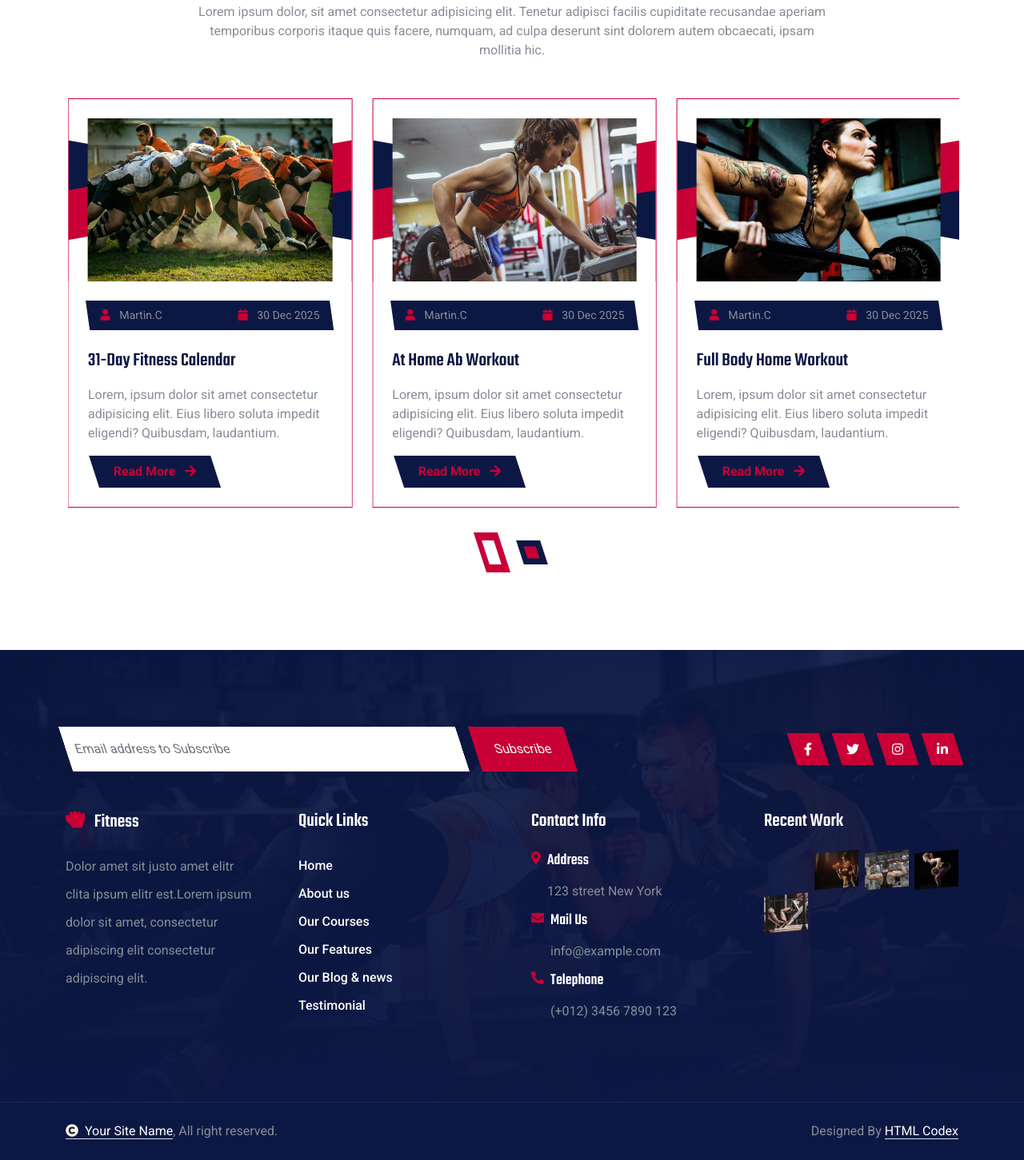
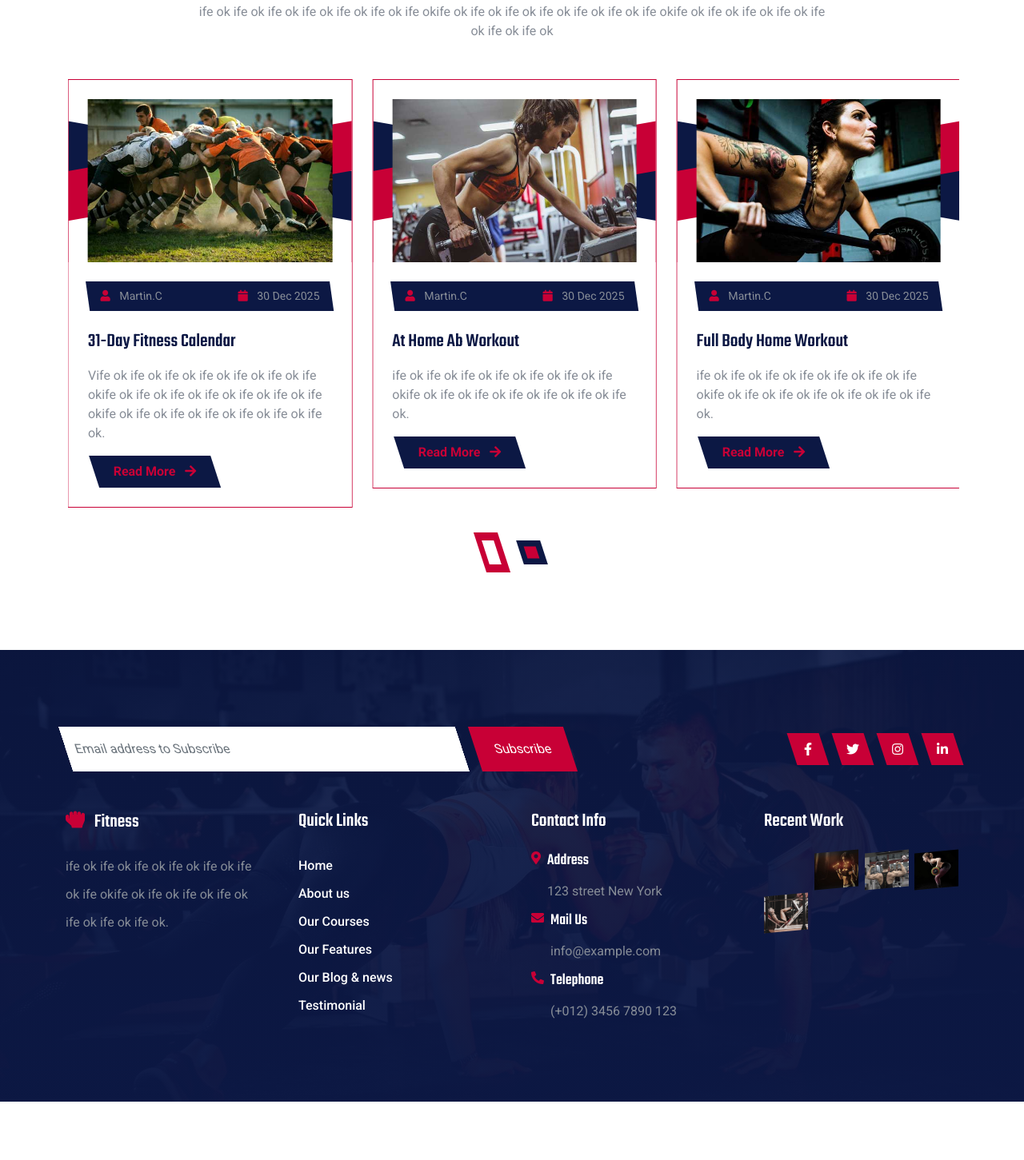
Before and after one commit to Ifenusi/fitness-website, a plain HTML site: page blog.html in a window 1280 px wide. Shown: the part 677-2128 px from the top of the page at 80% size. After the commit the page ends 2055 px from the top, so only its background shows below. Drawn offline with nearby package versions, Linux system fonts and the light colour scheme.

Commit message:
Update blog.html

```diff
--- a/blog.html
+++ b/blog.html
@@ -157,8 +157,7 @@
                 <div class="text-center mx-auto pb-5 wow fadeInUp" data-wow-delay="0.2s" style="max-width: 800px;">
                     <h4 class="text-primary">  Our Blogs</h4>
                     <h1 class="display-4 mb-4">Check out our latest stories</h1>
-                    <p class="mb-0">Lorem ipsum dolor, sit amet consectetur adipisicing elit. Tenetur adipisci facilis cupiditate recusandae aperiam temporibus corporis itaque quis facere, numquam, ad culpa deserunt sint dolorem autem obcaecati, ipsam mollitia hic.
-                    </p>
+                    <p class="mb-0">ife ok ife ok ife ok ife ok ife ok ife ok ife okife ok ife ok ife ok ife ok ife ok ife ok ife okife ok ife ok ife ok ife ok ife ok ife ok ife ok
                 </div>
                 <div class="blog-carousel owl-carousel">
                     <div class="blog-item wow fadeInUp" data-wow-delay="0.2s">
@@ -173,7 +172,7 @@
                                 <div class="small"><span class="fa fa-calendar text-primary me-2"></span> 30 Dec 2025</div>
                             </div>
                             <a href="#" class="h4 d-inline-block mb-3">Full Body Home Workout</a>
-                            <p class="mb-3">Lorem, ipsum dolor sit amet consectetur adipisicing elit. Eius libero soluta impedit eligendi? Quibusdam, laudantium.</p>
+                            <p class="mb-3">ife ok ife ok ife ok ife ok ife ok ife ok ife okife ok ife ok ife ok ife ok ife ok ife ok ife okife ok ife ok ife ok ife ok ife ok ife ok ife.</p>
                             <a href="#" class="btn btn-dark py-2 px-4 ms-2"> <span class="me-2">Read More</span>  <i class="fa fa-arrow-right"></i></a>
                         </div>
                     </div>
@@ -189,7 +188,7 @@
                                 <div class="small"><span class="fa fa-calendar text-primary me-2"></span> 30 Dec 2025</div>
                             </div>
                             <a href="#" class="h4 d-inline-block mb-3">31-Day Fitness Calendar</a>
-                            <p class="mb-3">Lorem, ipsum dolor sit amet consectetur adipisicing elit. Eius libero soluta impedit eligendi? Quibusdam, laudantium.</p>
+                            <p class="mb-3">Vife ok ife ok ife ok ife ok ife ok ife ok ife okife ok ife ok ife ok ife ok ife ok ife ok ife okife ok ife ok ife ok ife ok ife ok ife ok ife ok.</p>
                             <a href="#" class="btn btn-dark py-2 px-4 ms-2"> <span class="me-2">Read More</span>  <i class="fa fa-arrow-right"></i></a>
                         </div>
                     </div>
@@ -205,7 +204,7 @@
                                 <div class="small"><span class="fa fa-calendar text-primary me-2"></span> 30 Dec 2025</div>
                             </div>
                             <a href="#" class="h4 d-inline-block mb-3">At Home Ab Workout</a>
-                            <p class="mb-3">Lorem, ipsum dolor sit amet consectetur adipisicing elit. Eius libero soluta impedit eligendi? Quibusdam, laudantium.</p>
+                            <p class="mb-3">ife ok ife ok ife ok ife ok ife ok ife ok ife okife ok ife ok ife ok ife ok ife ok ife ok ife ok.</p>
                             <a href="#" class="btn btn-dark py-2 px-4 ms-2"> <span class="me-2">Read More</span>  <i class="fa fa-arrow-right"></i></a>
                         </div>
                     </div>
@@ -221,7 +220,7 @@
                                 <div class="small"><span class="fa fa-calendar text-primary me-2"></span> 30 Dec 2025</div>
                             </div>
                             <a href="#" class="h4 d-inline-block mb-3">Full Body Home Workout</a>
-                            <p class="mb-3">Lorem, ipsum dolor sit amet consectetur adipisicing elit. Eius libero soluta impedit eligendi? Quibusdam, laudantium.</p>
+                            <p class="mb-3">ife ok ife ok ife ok ife ok ife ok ife ok ife okife ok ife ok ife ok ife ok ife ok ife ok ife ok.</p>
                             <a href="#" class="btn btn-dark py-2 px-4 ms-2"> <span class="me-2">Read More</span>  <i class="fa fa-arrow-right"></i></a>
                         </div>
                     </div>
@@ -253,7 +252,7 @@
                     <div class="col-md-6 col-lg-6 col-xl-3">
                         <div class="footer-item">
                             <h4 class="text-white mb-4"><i class="fas fa-hand-rock text-primary me-2"></i> Fitness</h4>
-                            <p class="mb-0">Dolor amet sit justo amet elitr clita ipsum elitr est.Lorem ipsum dolor sit amet, consectetur adipiscing elit consectetur adipiscing elit.</p>
+                            <p class="mb-0">ife ok ife ok ife ok ife ok ife ok ife ok ife okife ok ife ok ife ok ife ok ife ok ife ok ife ok.</p>
                         </div>
                     </div>
                     <div class="col-md-6 col-lg-6 col-xl-3">
@@ -374,23 +373,7 @@
         <!-- Footer End -->
 
 
-        <!-- Copyright Start -->
-        <div class="container-fluid copyright py-4">
-            <div class="container">
-                <div class="row g-4 align-items-center">
-                    <div class="col-md-6 text-center text-md-start mb-md-0">
-                        <span class="text-body"><a href="#" class="border-bottom text-white"><i class="fas fa-copyright text-light me-2"></i>Your Site Name</a>, All right reserved.</span>
-                    </div>
-                    <div class="col-md-6 text-center text-md-end text-body">
-                        <!--/*** This template is free as long as you keep the below author’s credit link/attribution link/backlink. ***/-->
-                        <!--/*** If you'd like to use the template without the below author’s credit link/attribution link/backlink, ***/-->
-                        <!--/*** you can purchase the Credit Removal License from "https://htmlcodex.com/credit-removal". ***/-->
-                        Designed By <a class="border-bottom text-white" href="https://htmlcodex.com">HTML Codex</a>
-                    </div>
-                </div>
-            </div>
-        </div>
-        <!-- Copyright End -->
+
 
 
         <!-- Back to Top -->
@@ -401,7 +384,7 @@
 
         <!-- JavaScript Libraries -->
         <script src="https://ajax.googleapis.com/ajax/libs/jquery/3.6.4/jquery.min.js"></script>
-        <script src="https://cdn.jsdelivr.net/npm/bootstrap@5.0.0/dist/js/bootstrap.bundle.min.js"></script>
+        <script src="https://cdn.jsdelivr.net/npm/bootstrap@0.0/dist/js/bootstrap.bundle.min.js"></script>
         <script src="lib/wow/wow.min.js"></script>
         <script src="lib/easing/easing.min.js"></script>
         <script src="lib/waypoints/waypoints.min.js"></script>
```
